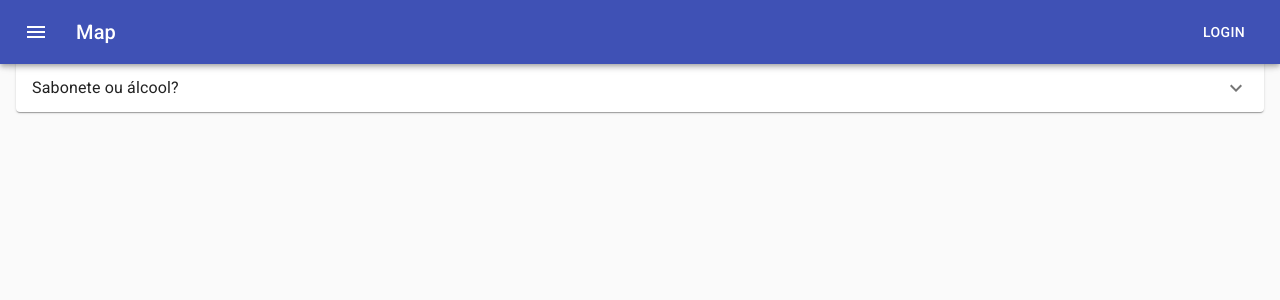
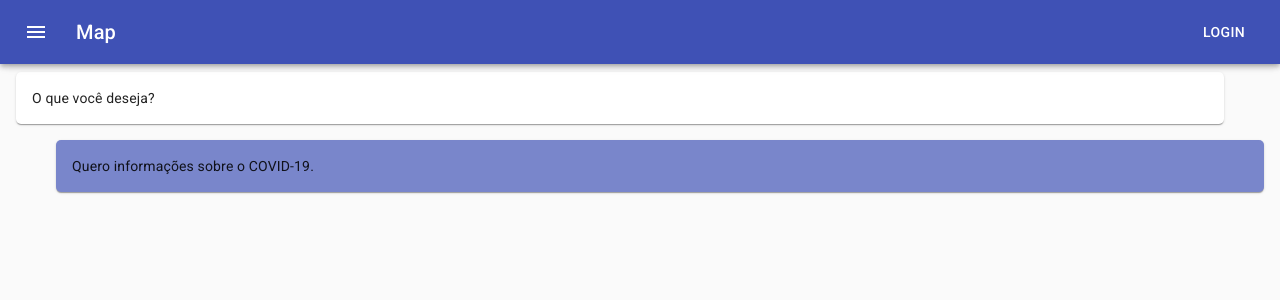
Before and after one commit to covid-19-unibh/app, a React (Create React App) app: page /faq in a window 1280 px wide. Shown: the top 300 px of the page. Built offline with nearby package versions, Linux system fonts and the light colour scheme.

Commit message:
feat: add basic Chat screen

```diff
--- a/src/App.tsx
+++ b/src/App.tsx
@@ -1,4 +1,5 @@
 import React, { useState } from 'react';
+import { makeStyles } from '@material-ui/core/styles';
 import {
   BrowserRouter as Router,
   Switch,
@@ -9,7 +10,14 @@ import Header from './components/Header/Header';
 import MapScreen from './pages/MapScreen/MapScreen';
 import FAQScreen from './pages/FAQScreen/FAQScreen';
 
+const useStyles = makeStyles((theme) => ({
+  content: {
+    paddingTop: theme.spacing(7),
+  }
+}));
+
 function App() {
+  const classes = useStyles();
   const [sidebar, setSidebar] = useState(false)
   const toggleSidebar = () => setSidebar(!sidebar)
 
@@ -22,6 +30,7 @@ function App() {
 
       <Header onMenuClick={toggleSidebar} />
 
+      <main className={classes.content}>
         <Switch>
           <Route exact path="/faq">
             <FAQScreen />
@@ -31,6 +40,7 @@ function App() {
             <MapScreen />
           </Route>
         </Switch>
+      </main>
     </Router>
   );
 }
--- /dev/null
+++ b/src/components/Chat/Chat.tsx
@@ -0,0 +1,34 @@
+import React from 'react'
+import { makeStyles } from '@material-ui/core/styles'
+
+const useStyles = makeStyles((theme) => ({
+  message: {
+    padding: theme.spacing(2),
+    boxShadow: theme.shadows[1],
+    marginBottom: theme.spacing(2),
+    borderRadius: '5px',
+  },
+  received: {
+    marginRight: theme.spacing(5),
+    background: '#fff'
+  },
+  sent: {
+    marginLeft: theme.spacing(5),
+    background: theme.palette.primary.light
+  }
+}))
+
+export default function Chat() {
+  const classes = useStyles();
+
+  return (
+    <div>
+      <div className={`${classes.message} ${classes.received}`}>
+        O que você deseja?
+      </div>
+      <div className={`${classes.message} ${classes.sent}`}>
+        Quero informações sobre o COVID-19.
+      </div>
+    </div>
+  )
+}
--- a/src/pages/FAQScreen/FAQScreen.tsx
+++ b/src/pages/FAQScreen/FAQScreen.tsx
@@ -2,38 +2,12 @@ import React from 'react';
 import { Typography, ExpansionPanel, ExpansionPanelSummary, ExpansionPanelDetails } from '@material-ui/core';
 import ExpandMoreIcon from '@material-ui/icons/ExpandMore';
 import Container from '../../components/Container/Container';
+import Chat from '../../components/Chat/Chat';
 
 export default function FAQScreen() {
   return (
     <Container>
-      <ExpansionPanel>
-        <ExpansionPanelSummary
-          expandIcon={<ExpandMoreIcon />}
-          aria-controls="panel1a-content"
-          id="panel1a-header"
-        >
-          <Typography>Quando usar máscara?</Typography>
-        </ExpansionPanelSummary>
-        <ExpansionPanelDetails>
-          <Typography>
-            Quando espirrar demais.
-          </Typography>
-        </ExpansionPanelDetails>
-      </ExpansionPanel>
-      <ExpansionPanel>
-        <ExpansionPanelSummary
-          expandIcon={<ExpandMoreIcon />}
-          aria-controls="panel2a-content"
-          id="panel2a-header"
-        >
-          <Typography>Sabonete ou álcool?</Typography>
-        </ExpansionPanelSummary>
-        <ExpansionPanelDetails>
-          <Typography>
-            Sabonete é melhor.
-          </Typography>
-        </ExpansionPanelDetails>
-      </ExpansionPanel>
+      <Chat />
     </Container>
   );
 };
```
Lines whose indentation alone changed are shown as unchanged.
